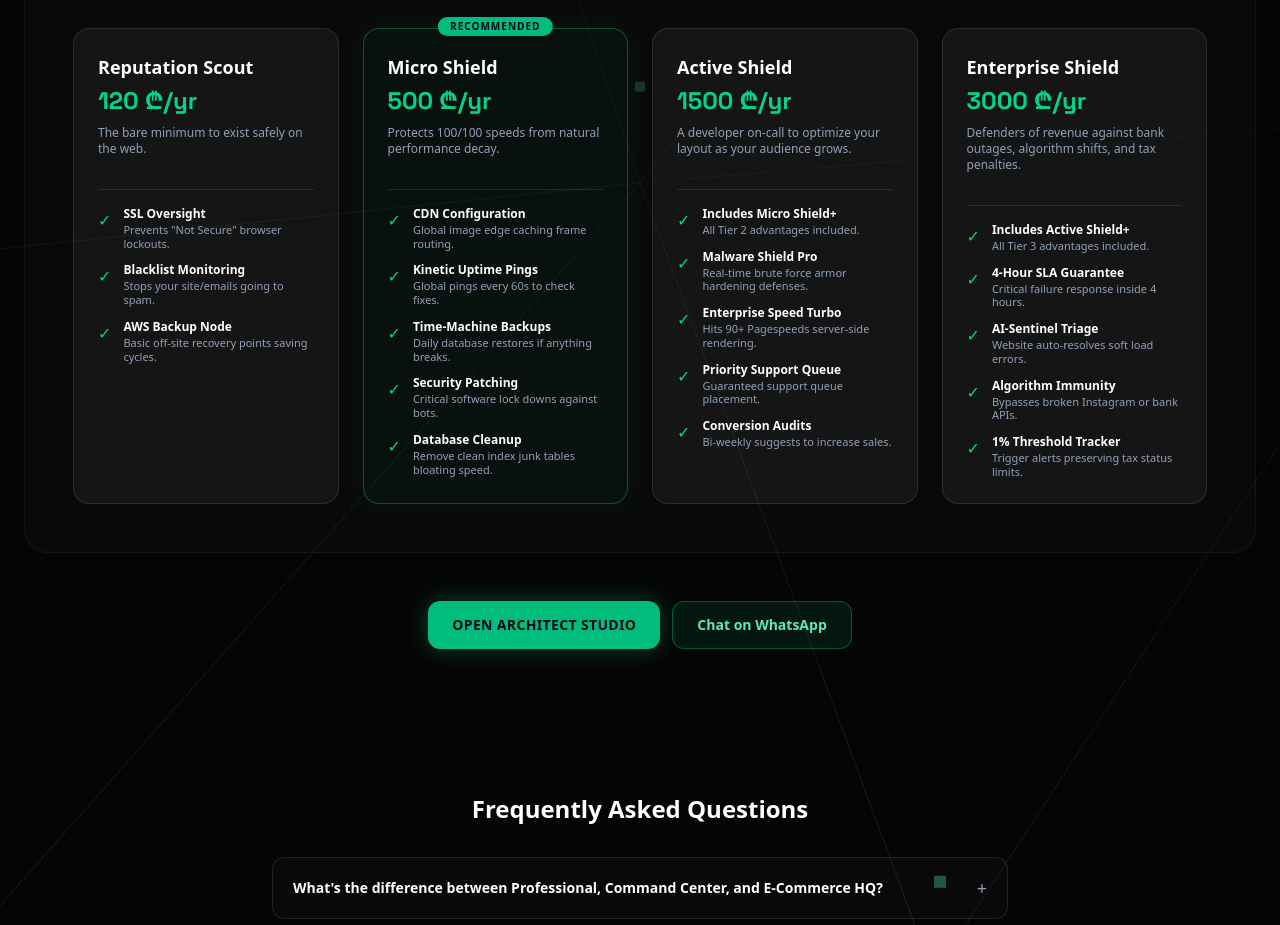
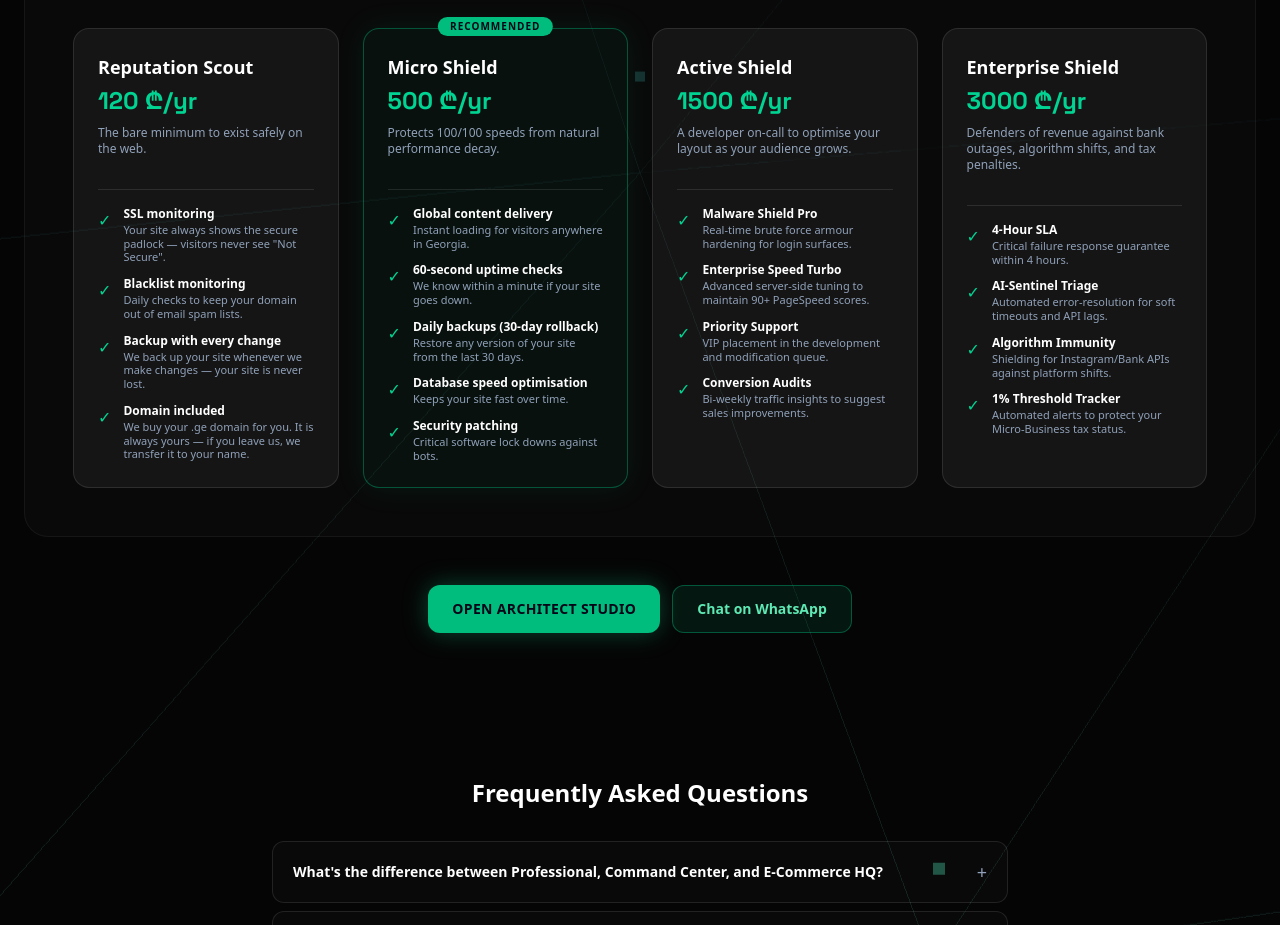
Before and after one commit to socraticblock/Agency, a Next.js app: page /en/pricing in a window 1280 px wide. Shown: the part 2720-3645 px from the top of the page. Built offline with nearby package versions, Linux system fonts and the light colour scheme; no server answers; a web font is replaced by a local one.

Commit message:
fix: shield perks now use plain English descriptions

```diff
--- a/src/constants/pricing/shields.ts
+++ b/src/constants/pricing/shields.ts
@@ -9,9 +9,10 @@ export const SHIELD_TIERS: ShieldTier[] = [
     level: 'Basic',
     risk: 'High',
     perks: [
-      { title: 'SSL Oversight', desc: 'Prevents "Not Secure" browser lockouts.' },
-      { title: 'Blacklist Monitoring', desc: 'Stops your site/emails going to spam.' },
-      { title: 'AWS Backup Node', desc: 'Basic off-site recovery points saving cycles.' }
+      { title: 'SSL monitoring', desc: 'Your site always shows the secure padlock — visitors never see "Not Secure".' },
+      { title: 'Blacklist monitoring', desc: 'Daily checks to keep your domain out of email spam lists.' },
+      { title: 'Backup with every change', desc: 'We back up your site whenever we make changes — your site is never lost.' },
+      { title: 'Domain included', desc: 'We buy your .ge domain for you. It is always yours — if you leave us, we transfer it to your name.' },
     ],
     description: 'The bare minimum to exist safely on the web.'
   },
@@ -23,11 +24,11 @@ export const SHIELD_TIERS: ShieldTier[] = [
     risk: 'Medium',
     isRecommended: true,
     perks: [
-      { title: 'CDN Configuration', desc: 'Global image edge caching frame routing.' },
-      { title: 'Kinetic Uptime Pings', desc: 'Global pings every 60s to check fixes.' },
-      { title: 'Time-Machine Backups', desc: 'Daily database restores if anything breaks.' },
-      { title: 'Security Patching', desc: 'Critical software lock downs against bots.' },
-      { title: 'Database Cleanup', desc: 'Remove clean index junk tables bloating speed.' }
+      { title: 'Global content delivery', desc: 'Instant loading for visitors anywhere in Georgia.' },
+      { title: '60-second uptime checks', desc: 'We know within a minute if your site goes down.' },
+      { title: 'Daily backups (30-day rollback)', desc: 'Restore any version of your site from the last 30 days.' },
+      { title: 'Database speed optimisation', desc: 'Keeps your site fast over time.' },
+      { title: 'Security patching', desc: 'Critical software lock downs against bots.' },
     ],
     description: 'Protects 100/100 speeds from natural performance decay.'
   },
@@ -38,13 +39,12 @@ export const SHIELD_TIERS: ShieldTier[] = [
     level: 'Guardian',
     risk: 'Low',
     perks: [
-      { title: 'Includes Micro Shield+', desc: 'All Tier 2 advantages included.' },
-      { title: 'Malware Shield Pro', desc: 'Real-time brute force armor hardening defenses.' },
-      { title: 'Enterprise Speed Turbo', desc: 'Hits 90+ Pagespeeds server-side rendering.' },
-      { title: 'Priority Support Queue', desc: 'Guaranteed support queue placement.' },
-      { title: 'Conversion Audits', desc: 'Bi-weekly suggests to increase sales.' }
+      { title: 'Malware Shield Pro', desc: 'Real-time brute force armour hardening for login surfaces.' },
+      { title: 'Enterprise Speed Turbo', desc: 'Advanced server-side tuning to maintain 90+ PageSpeed scores.' },
+      { title: 'Priority Support', desc: 'VIP placement in the development and modification queue.' },
+      { title: 'Conversion Audits', desc: 'Bi-weekly traffic insights to suggest sales improvements.' },
     ],
-    description: 'A developer on-call to optimize your layout as your audience grows.'
+    description: 'A developer on-call to optimise your layout as your audience grows.'
   },
   {
     id: 3,
@@ -53,11 +53,10 @@ export const SHIELD_TIERS: ShieldTier[] = [
     level: 'Immune',
     risk: 'None',
     perks: [
-      { title: 'Includes Active Shield+', desc: 'All Tier 3 advantages included.' },
-      { title: '4-Hour SLA Guarantee', desc: 'Critical failure response inside 4 hours.' },
-      { title: 'AI-Sentinel Triage', desc: 'Website auto-resolves soft load errors.' },
-      { title: 'Algorithm Immunity', desc: 'Bypasses broken Instagram or bank APIs.' },
-      { title: '1% Threshold Tracker', desc: 'Trigger alerts preserving tax status limits.' }
+      { title: '4-Hour SLA', desc: 'Critical failure response guarantee within 4 hours.' },
+      { title: 'AI-Sentinel Triage', desc: 'Automated error-resolution for soft timeouts and API lags.' },
+      { title: 'Algorithm Immunity', desc: 'Shielding for Instagram/Bank APIs against platform shifts.' },
+      { title: '1% Threshold Tracker', desc: 'Automated alerts to protect your Micro-Business tax status.' },
     ],
     description: 'Defenders of revenue against bank outages, algorithm shifts, and tax penalties.'
   }
```
